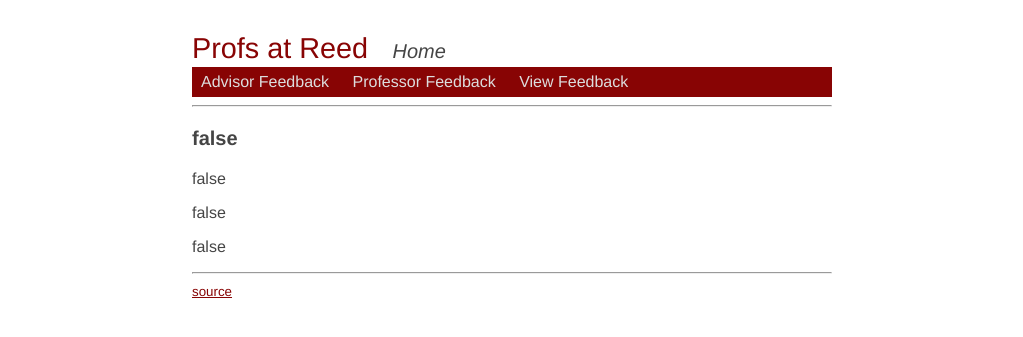
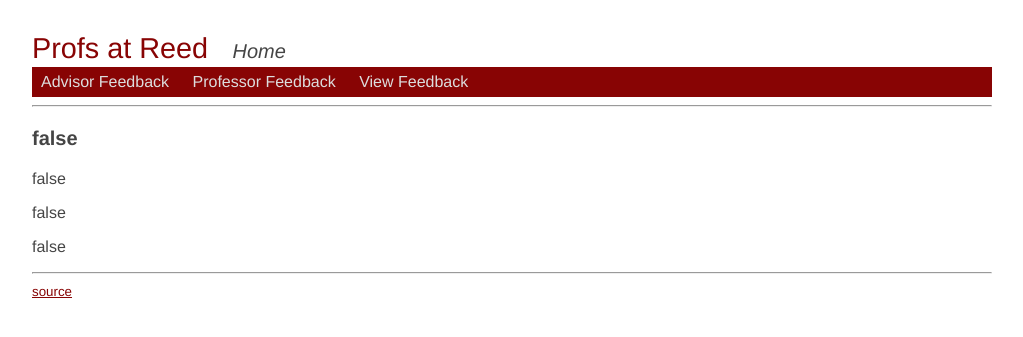
Before and after one commit to reedsb-webmaster/profsatreed, a PHP site: page /index.html in a window 1280 px wide. Shown: the top 337 px of the page, without its empty margins (128-1151 px from the left). Run offline with PHP 8.4, Linux system fonts and the light colour scheme.

Commit message:
widen entire page

```diff
--- a/style.css
+++ b/style.css
@@ -3,7 +3,8 @@
 
 body {
     margin: 2em auto;
-    max-width: 40rem;
+    /*max-width: 40rem;*/
+    max-width:75%;
     color: #454545;
     font-family: arial;
 }
```
